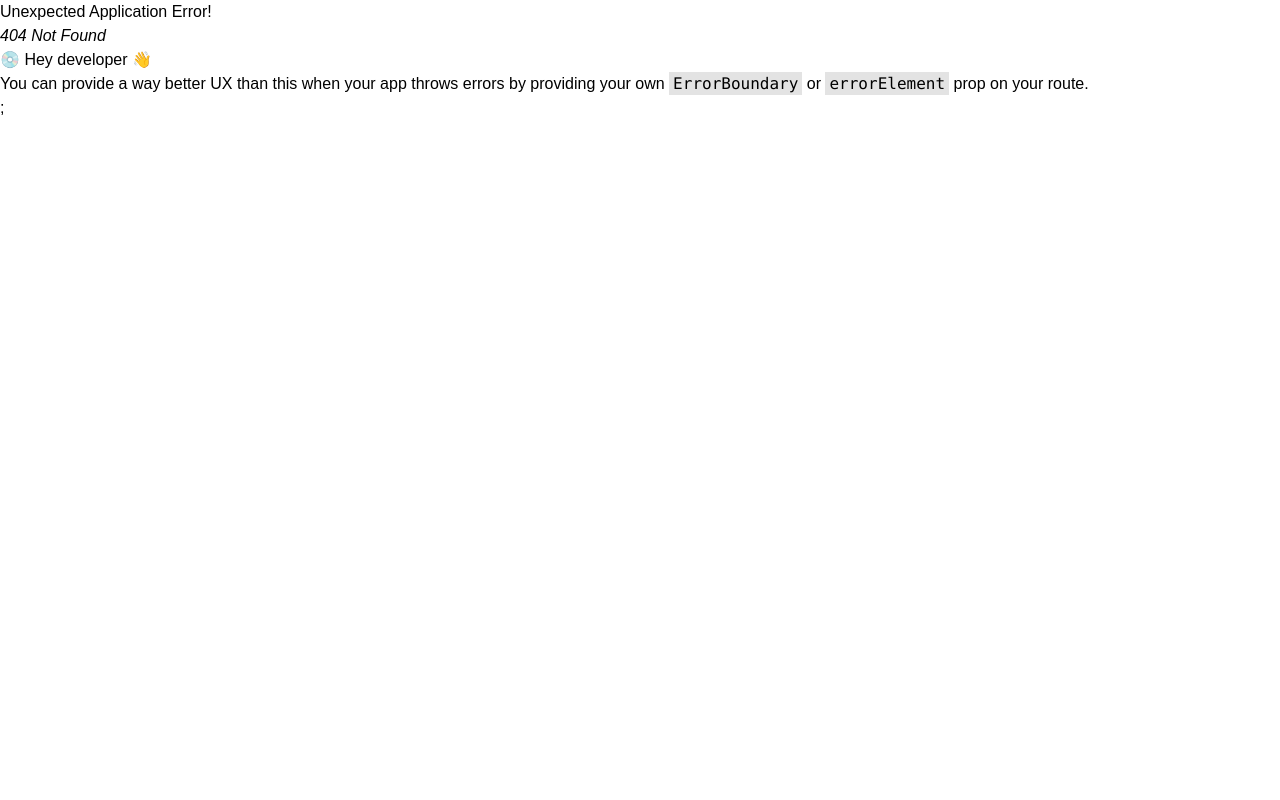
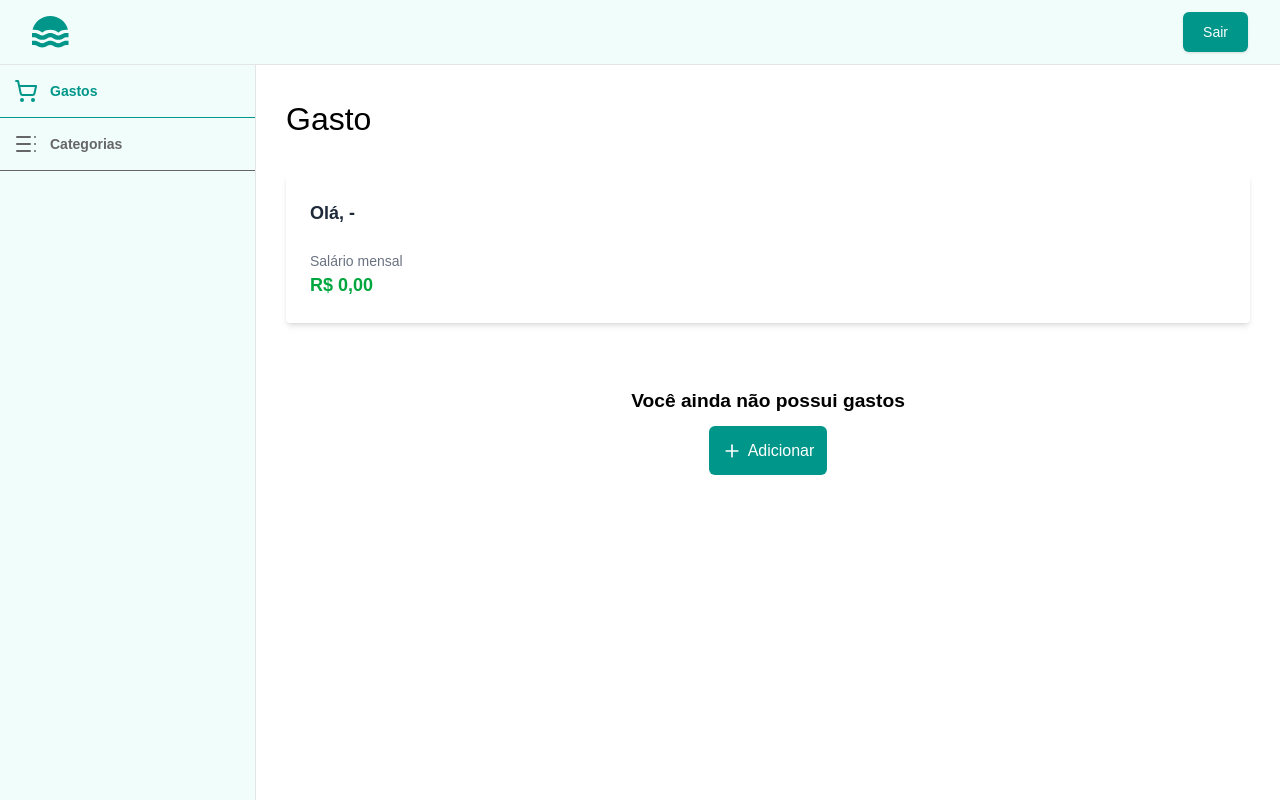
Before and after one commit to FelipeLopes1996/personal-finance-web-app, a React (Vite) app: page /expense in a window 1280 px wide. Before the commit this address had no page. Built offline with nearby package versions, Linux system fonts and the light colour scheme; no server answers; sample sign-in values are in the browser's storage.

Commit message:
Change dashboard for expense route

```diff
--- a/src/components/ExpenseForm/index.tsx
+++ b/src/components/ExpenseForm/index.tsx
@@ -104,7 +104,6 @@ export default function ExpenseForm({
         <p className="text-red-500 text-sm">{errors.value.message}</p>
       )}
 
-      {/* Categoria */}
       <SelectField
         {...register("categoryId", {
           valueAsNumber: true,
@@ -113,6 +112,9 @@ export default function ExpenseForm({
         optionSelectText="Selecione uma categoria"
         options={getCategoryNames}
       />
+      {errors.categoryId && (
+        <p className="text-red-500 text-sm">{errors.categoryId.message}</p>
+      )}
 
       <TextField
         type="date"
--- a/src/components/LoginForm/index.tsx
+++ b/src/components/LoginForm/index.tsx
@@ -69,7 +69,7 @@ export default function LoginForm() {
         description: "Seja Bem vindo!",
         status: "success",
       });
-      navigate("/dashboard");
+      navigate("/expense");
     } else {
       CustomToast({
         title: "Usuário ou senha inválidos",
--- a/src/components/Sidebar/index.tsx
+++ b/src/components/Sidebar/index.tsx
@@ -1,4 +1,4 @@
-import { Home, TableOfContents } from "lucide-react";
+import { ShoppingCart, TableOfContents } from "lucide-react";
 import clsx from "clsx";
 import { NavItem } from "../NavItem";
 
@@ -15,13 +15,13 @@ export default function Sidebar({ variant }: SidebarProps) {
         "bg-teal-50  ",
         isFooter
           ? "flex justify-around items-center h-14"
-          : "w-64 min-h-full flex flex-col border-r-1 border-[#e5e5e5] "
+          : "w-64 min-h-full flex flex-col border-r-1 border-[#e5e5e5] ",
       )}
     >
       <NavItem
-        to="/dashboard"
-        icon={<Home />}
-        label="Dashboard"
+        to="/expense"
+        icon={<ShoppingCart />}
+        label="Gastos"
         isFooter={isFooter}
       />
       <NavItem
@@ -30,6 +30,12 @@ export default function Sidebar({ variant }: SidebarProps) {
         label="Categorias"
         isFooter={isFooter}
       />
+      {/* <NavItem
+          to="/dashboard"
+          icon={<Home />}
+          label="Dashboard"
+          isFooter={isFooter}
+        /> */}
       {/* <NavItem
         to="/profile"
         icon={<User />}
--- a/src/hooks/useAuthGuard.ts
+++ b/src/hooks/useAuthGuard.ts
@@ -36,7 +36,7 @@ export function useAuthGuard() {
 
     // 🟢 LOGADO tentando acessar rota pública
     if (PUBLIC_ROUTES.includes(pathname)) {
-      navigate("/dashboard", { replace: true });
+      navigate("/expense", { replace: true });
     }
   }, [navigate, pathname]);
 }
--- a/src/pages/Dashboard/index.tsx
+++ b/src/pages/Expense/index.tsx
@@ -25,7 +25,7 @@ import { useEffect, useState } from "react";
 const sizeExpense = PER_PAGE;
 const sizeCategory = 100;
 
-const Dashboard = () => {
+const Expense = () => {
   const { value: userId } = useLocalStorage<string | null>(
     "@finance:userId",
     null,
@@ -172,7 +172,7 @@ const Dashboard = () => {
         </>
       ) : (
         <>
-          <h1 className="text-[2rem] mb-[2rem]">Dashboard</h1>
+          <h1 className="text-[2rem] mb-[2rem]">Gasto</h1>
           <DashboardCard userName={data?.name} userSalary={data?.salary} />
 
           {!dataExpense?.content?.length ? null : (
@@ -260,4 +260,4 @@ const Dashboard = () => {
   );
 };
 
-export default Dashboard;
+export default Expense;
--- a/src/routes/index.tsx
+++ b/src/routes/index.tsx
@@ -3,7 +3,7 @@ import MainLayout from "../pages/layouts/MainLayout";
 import Home from "../pages/Home";
 import Login from "../pages/Login";
 import Register from "../pages/Register";
-import Dashboard from "../pages/Dashboard";
+import Expense from "../pages/Expense";
 import { PrivateRoutesLayout } from "./PrivateRoutesLayout";
 import DashboardLayout from "../pages/layouts/DashboardLayout";
 import Profile from "@/pages/Profile";
@@ -25,7 +25,7 @@ export const router = createBrowserRouter([
       {
         element: <DashboardLayout />, // layout do dashboard
         children: [
-          { path: "dashboard", element: <Dashboard /> },
+          { path: "expense", element: <Expense /> },
           { path: "profile", element: <Profile /> },
           { path: "category", element: <Category /> },
           // { path: "settings", element: <Settings /> }, // /dashboard/settings
--- a/src/schemas/expenseSchema.ts
+++ b/src/schemas/expenseSchema.ts
@@ -8,11 +8,10 @@ export const ExpenseSchema = z.object({
     .optional()
     .or(z.literal("")),
   value: z.string().min(1, "Valor é obrigatório"),
-  categoryId: z.number().optional(),
+  categoryId: z.number().min(1, "Categoria é obrigatório"),
   localDate: z
     .string()
     .refine((value) => !isNaN(Date.parse(value)), "Data inválida"),
-  // date: z.string().min(1, "Data obrigatória"),
 });
 
 export type ExpenseSchemaType = z.infer<typeof ExpenseSchema>;
```
